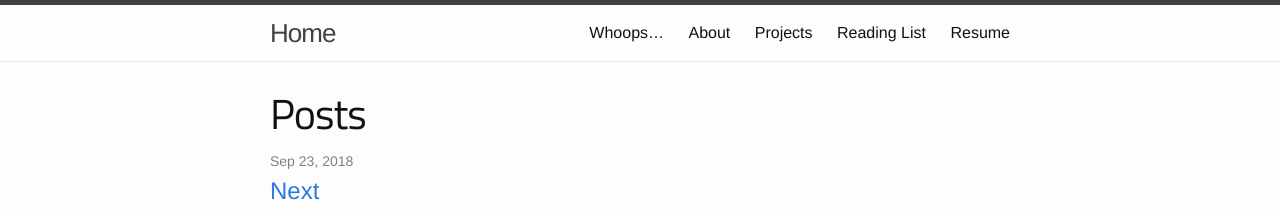
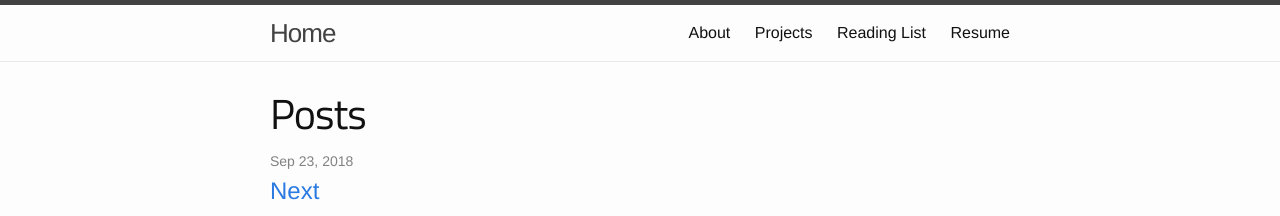
Before and after one commit to nrebhun/nrebhun.github.io, a Jekyll site: the page built from index.html, in a window 1280 px wide. Shown: the top 216 px of the page. Built offline with Jekyll 4.4.1, drawn with Linux system fonts in a browser that asks for light colours.

Commit message:
Remove Whoops from header

```diff
--- a/_includes/header.html
+++ b/_includes/header.html
@@ -15,7 +15,9 @@
       <div class="trigger">
         {% for page in site.pages %}
             {% if page.title %}
-                <a class="page-link" href="{{ page.url | prepend: site.baseurl }}">{{ page.title }}</a>
+                {% if page.title != 'Invisible' %}
+                    <a class="page-link" href="{{ page.url | prepend: site.baseurl }}">{{ page.title }}</a>
+                {% endif %}
             {% endif %}
         {% endfor %}
       </div>
```
Also changed, not shown: 404.md (+1 -0 lines).
